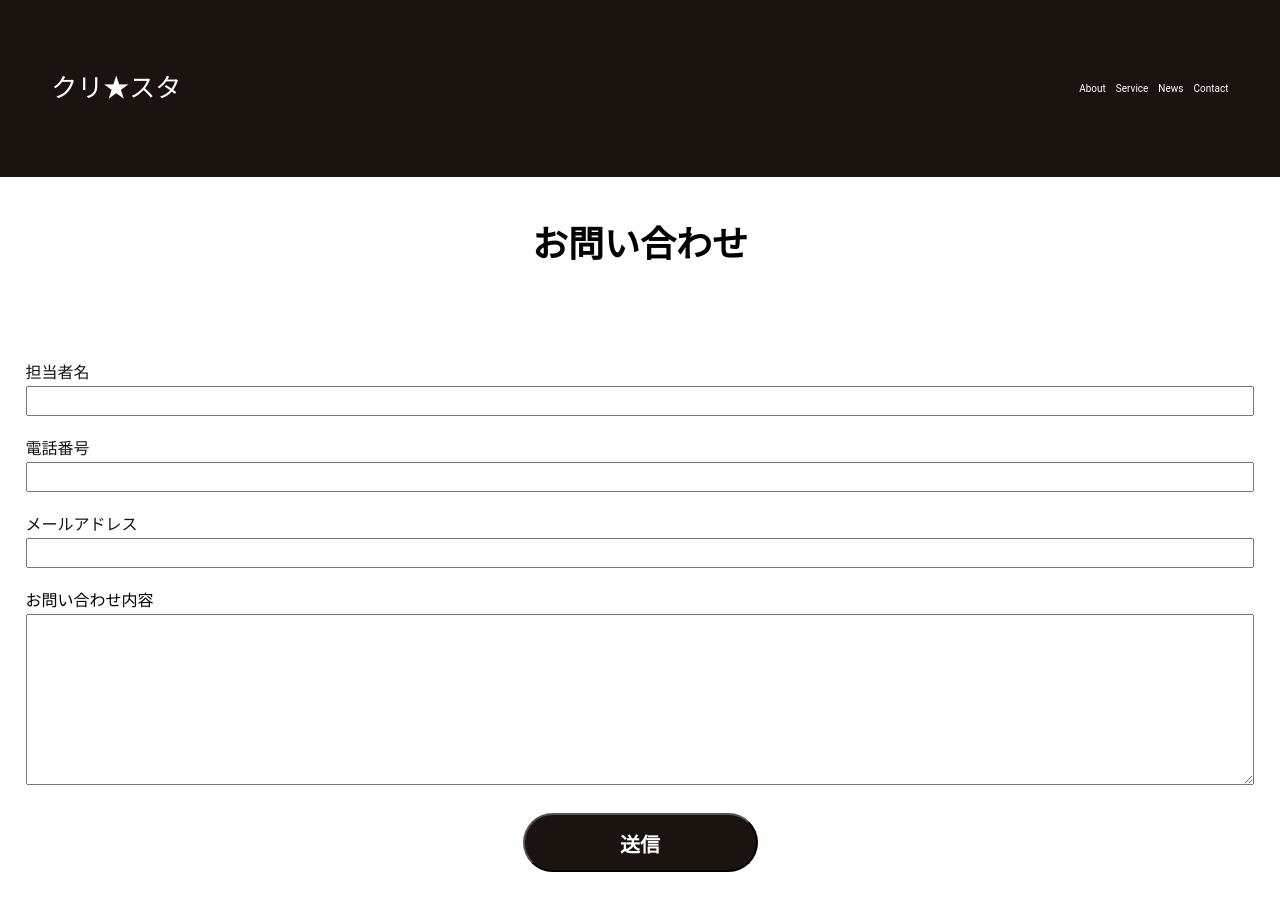
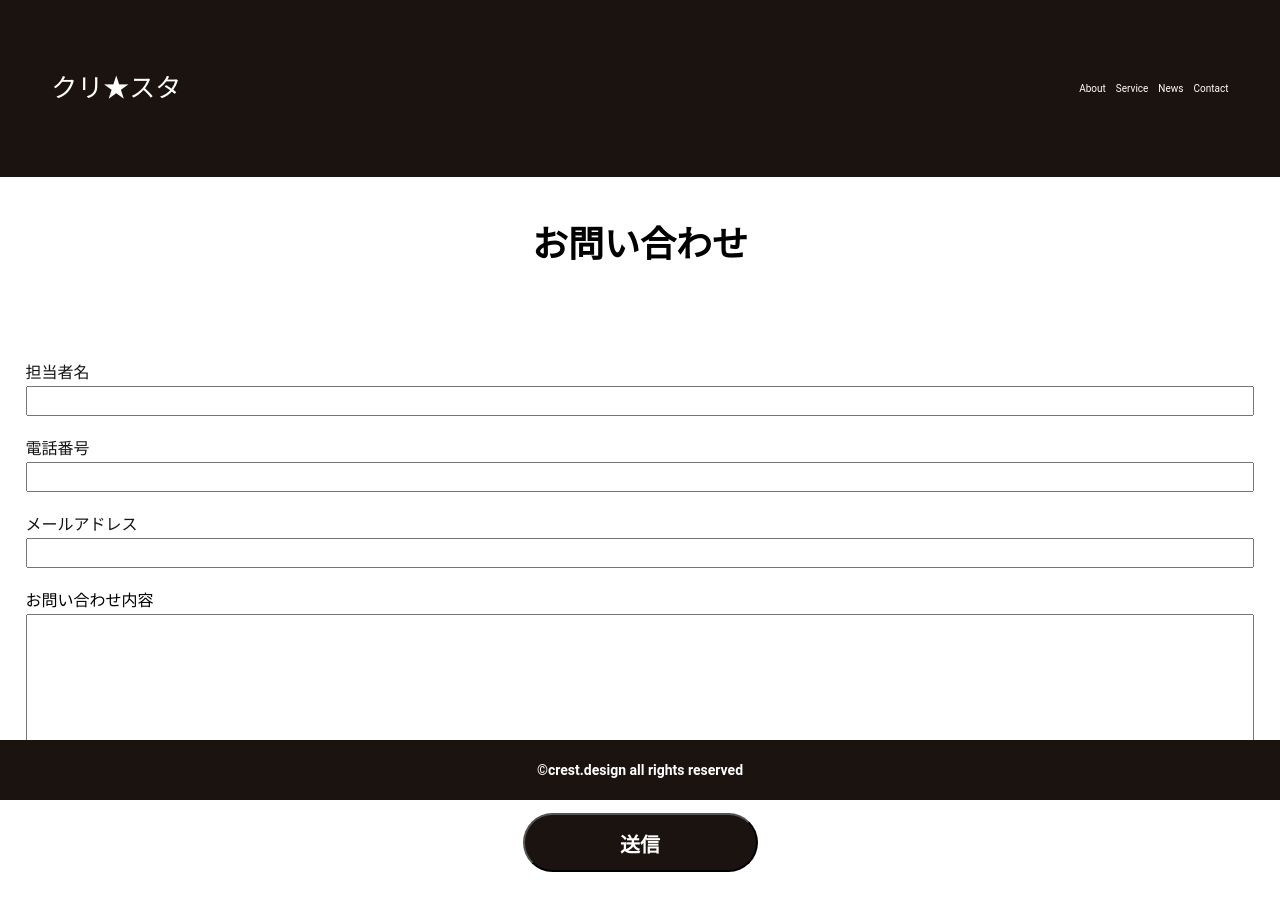
Before and after one commit to Y-Trs/reproduction1-react, a React (Create React App) app: page /contact in a window 1280 px wide. Shown: the top 910 px of the page. Built offline with nearby package versions, Linux system fonts and the light colour scheme.

Commit message:
Footer作成

```diff
--- a/src/App.js
+++ b/src/App.js
@@ -1,5 +1,5 @@
 import { Reset } from 'styled-reset';
-import { Header, Top, About, Service, News, Contact } from './components/index.js'
+import { Header, Top, About, Service, News, Contact, Footer } from './components/index.js'
 import { Route, Routes } from 'react-router-dom'
 
 function App() {
@@ -14,6 +14,7 @@ function App() {
           <Route path='news' element={<News />} />
           <Route path='contact' element={<Contact />} />
       </Routes>
+      <Footer />
     </div>
   );
 }
--- /dev/null
+++ b/src/components/Footer.jsx
@@ -0,0 +1,27 @@
+import React from 'react'
+import styled from 'styled-components'
+
+const Fotter = () => {
+  return (
+    <StyledFotter>©︎crest.design all rights reserved</StyledFotter>
+  )
+}
+
+export default Fotter
+
+const StyledFotter = styled.footer`
+    font-family: "Roboto", sans-serif;
+    font-weight: 600;
+    font-size: 14px;
+    font-style: normal;
+    color: white;
+    text-align: center;
+    line-height: 60px;
+    background-color: #1B1310;
+    height: 60px;
+    margin-top: 50px;
+    position: fixed;
+    bottom: 0;
+    left: 0;
+    right: 0;
+`
--- a/src/components/index.js
+++ b/src/components/index.js
@@ -20,3 +20,4 @@ export { default as Form } from './Form'
 export { default as Input } from './Input'
 export { default as TextArea } from './TextArea'
 export { default as Button } from './Button'
+export { default as Footer } from './Footer'
```
